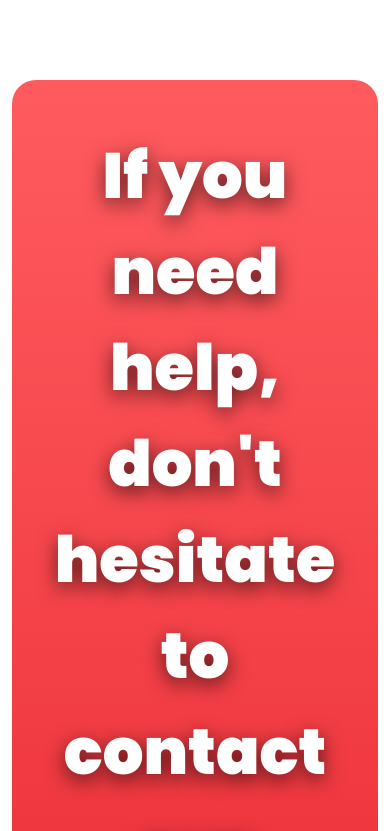
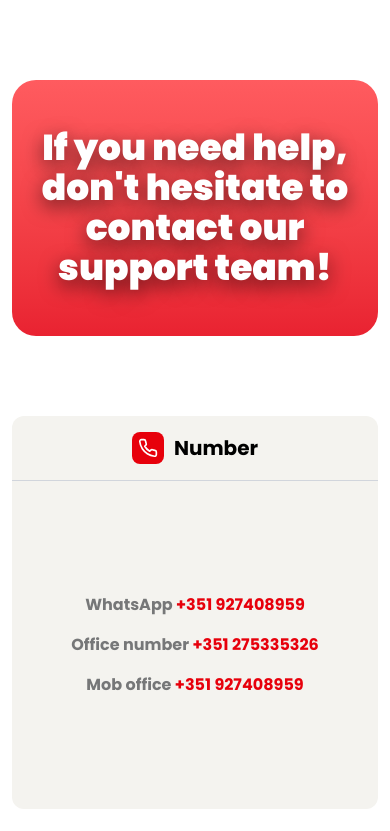
Before and after one commit to saim-alam1/new-app, a React (Vite) app: page / in a window 390 px wide. Shown: the top 831 px of the page. Built offline with nearby package versions, Linux system fonts and the light colour scheme.

Commit message:
Contact Page Mobile Responsibe

```diff
--- a/src/pages/ContactPage/ContactPage.jsx
+++ b/src/pages/ContactPage/ContactPage.jsx
@@ -8,7 +8,7 @@ const ContactPage = () => {
       <div className="my-20">
         <div className="bg-gradient-to-b from-[#ff5b5f] to-[#e92231] lg:py-20 py-12 px-6 lg:px-28 rounded-3xl">
           <h1
-            className="text-[64px] font-black text-white text-center"
+            className="text-4xl md:text-[64px] font-black text-white text-center"
             style={{ textShadow: "0 6px 20px rgba(0, 0, 0, 0.6)" }}
           >
             If you need help, don't hesitate to contact our support team!
@@ -100,7 +100,7 @@ const ContactPage = () => {
               </p>
             </div>
 
-            <div className="flex flex-col items-center justify-center pt-4 pb-7 space-y-4 text-center px-1">
+            <div className="flex flex-col items-center justify-center pt-4 pb-7 space-y-4 text-center p-1.5 md:px-1">
               <p className="text-[16px] font-bold text-[#767779]">
                 Quinta das rosas lote 3 RC Esq 6200-551 Covilha Portugal
               </p>
```
